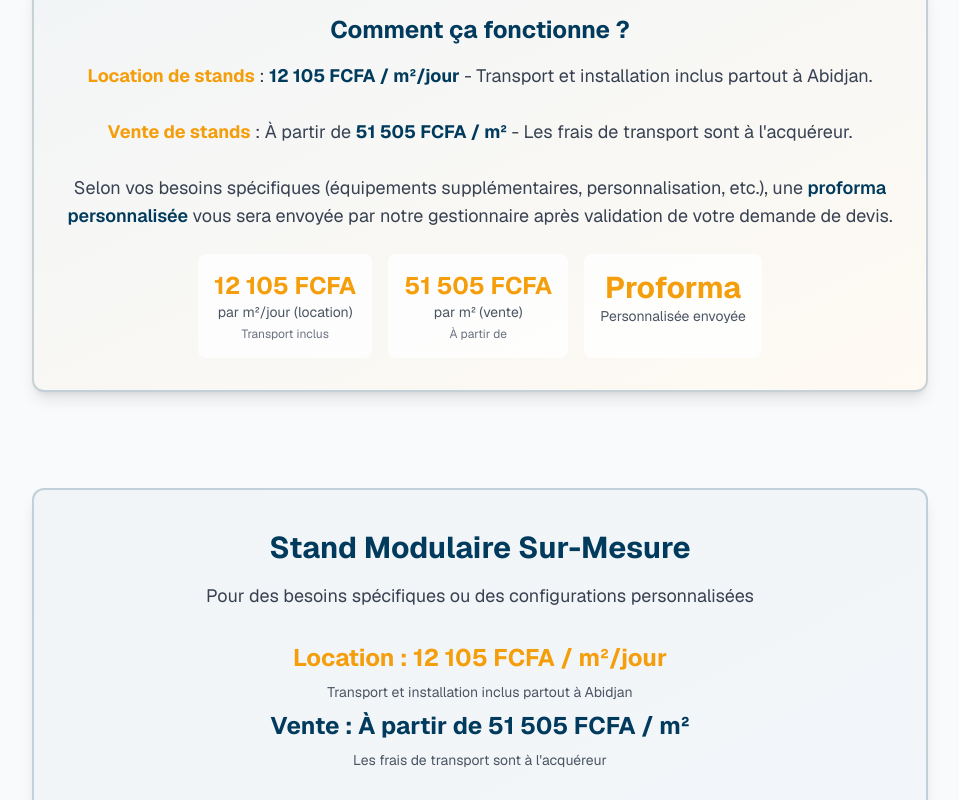
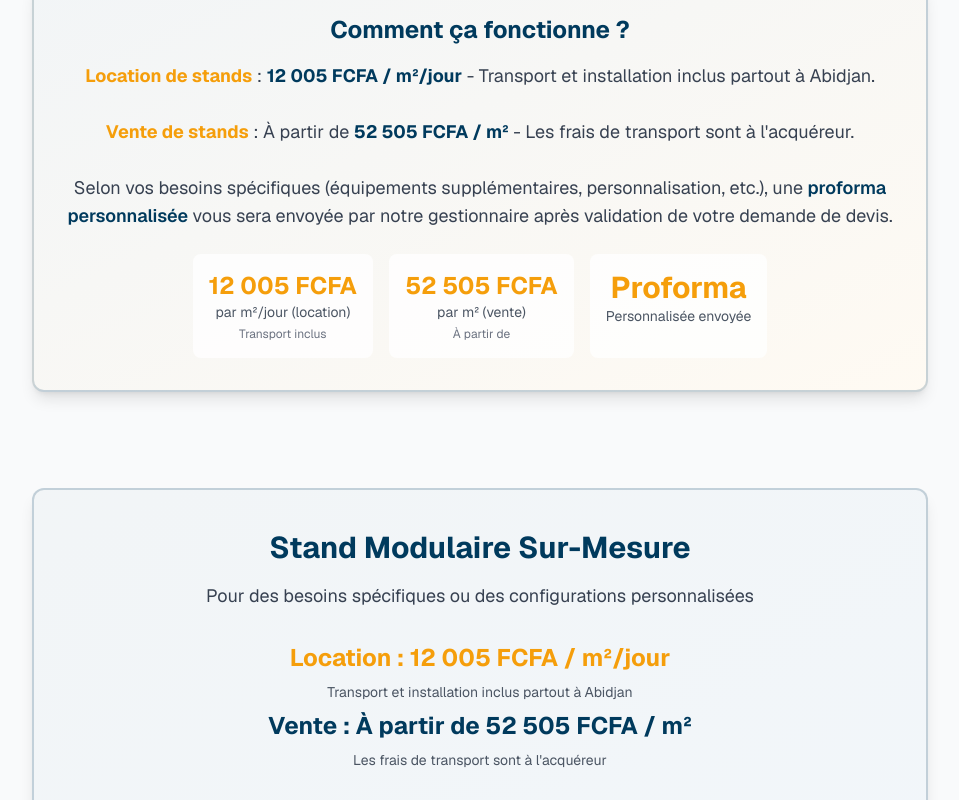
Before and after one commit to Mollylil16/medistand, a Next.js app: page /tarifs in a window 1280 px wide. Shown: the part 700-1500 px from the top of the page, without its empty margins (160-1119 px from the left). Built offline with nearby package versions, Linux system fonts and the light colour scheme.

Commit message:
Mise a jour du site web

```diff
--- a/src/app/reservation/page.tsx
+++ b/src/app/reservation/page.tsx
@@ -197,7 +197,7 @@ export default function ReservationPage() {
                     <div className="flex flex-col sm:flex-row items-start sm:items-baseline justify-between pt-2 border-t gap-3">
                       <div className="flex-1">
                         <div className="text-lg sm:text-xl md:text-2xl font-bold text-primary">
-                          12 105 FCFA / m²/jour
+                          12 005 FCFA / m²/jour
                         </div>
                         <div className="text-xs text-gray-600">
                           {parseInt(stand.dimensions.largeur) * parseInt(stand.dimensions.profondeur)}m² - Transport et installation inclus
--- a/src/app/stands/page.tsx
+++ b/src/app/stands/page.tsx
@@ -95,7 +95,7 @@ export default function StandsPage() {
                           <div className="flex-1">
                             <div className="text-xs sm:text-sm text-gray-600 mb-1">Tarif location</div>
                             <div className="text-2xl sm:text-3xl md:text-4xl font-bold text-primary">
-                              12 105 FCFA / m²/jour
+                              12 005 FCFA / m²/jour
                             </div>
                             <div className="text-xs sm:text-sm text-gray-600 mt-1">
                               Transport et installation inclus partout à Abidjan
--- a/src/app/tarifs/page.tsx
+++ b/src/app/tarifs/page.tsx
@@ -40,7 +40,7 @@ export default function TarifsPage() {
         <div className="container mx-auto px-4 sm:px-6">
           <SectionTitle
             title="Nos Tarifs"
-            subtitle="Location : 12 105 FCFA / m²/jour | Vente : À partir de 51 505 FCFA / m²"
+            subtitle="Location : 12 005 FCFA / m²/jour | Vente : À partir de 52 505 FCFA / m²"
           />
 
           {/* Info Tarification */}
@@ -51,9 +51,9 @@ export default function TarifsPage() {
                   Comment ça fonctionne ?
                 </h3>
                 <p className="text-base sm:text-lg text-gray-700 leading-relaxed">
-                  <span className="font-bold text-accent">Location de stands</span> : <span className="font-bold text-primary">12 105 FCFA / m²/jour</span> - Transport et installation inclus partout à Abidjan.
+                  <span className="font-bold text-accent">Location de stands</span> : <span className="font-bold text-primary">12 005 FCFA / m²/jour</span> - Transport et installation inclus partout à Abidjan.
                   <br /><br />
-                  <span className="font-bold text-accent">Vente de stands</span> : À partir de <span className="font-bold text-primary">51 505 FCFA / m²</span> - Les frais de transport sont à l'acquéreur.
+                  <span className="font-bold text-accent">Vente de stands</span> : À partir de <span className="font-bold text-primary">52 505 FCFA / m²</span> - Les frais de transport sont à l'acquéreur.
                   <br /><br />
                   Selon vos besoins spécifiques (équipements supplémentaires, personnalisation, etc.),
                   une <span className="font-semibold text-primary">proforma personnalisée</span> vous sera envoyée
@@ -61,12 +61,12 @@ export default function TarifsPage() {
                 </p>
                 <div className="flex flex-col sm:flex-row gap-3 sm:gap-4 justify-center pt-2">
                   <div className="bg-white/80 p-3 sm:p-4 rounded-lg">
-                    <div className="text-xl sm:text-2xl font-bold text-accent">12 105 FCFA</div>
+                    <div className="text-xl sm:text-2xl font-bold text-accent">12 005 FCFA</div>
                     <div className="text-xs sm:text-sm text-gray-600">par m²/jour (location)</div>
                     <div className="text-xs text-gray-500 mt-1">Transport inclus</div>
                   </div>
                   <div className="bg-white/80 p-3 sm:p-4 rounded-lg">
-                    <div className="text-xl sm:text-2xl font-bold text-accent">51 505 FCFA</div>
+                    <div className="text-xl sm:text-2xl font-bold text-accent">52 505 FCFA</div>
                     <div className="text-xs sm:text-sm text-gray-600">par m² (vente)</div>
                     <div className="text-xs text-gray-500 mt-1">À partir de</div>
                   </div>
@@ -97,7 +97,7 @@ export default function TarifsPage() {
 
                 <div className="mb-4 sm:mb-6">
                   <div className="text-xl sm:text-2xl md:text-3xl font-bold text-primary mb-1 sm:mb-2">
-                    12 105 FCFA / m²/jour
+                    12 005 FCFA / m²/jour
                   </div>
                   <div className="text-xs sm:text-sm text-gray-600">
                     Surface : {parseInt(stand.dimensions.largeur) * parseInt(stand.dimensions.profondeur)}m²
@@ -141,13 +141,13 @@ export default function TarifsPage() {
               </p>
               <div className="space-y-2 py-3 sm:py-4">
                 <div className="text-xl sm:text-2xl font-bold text-accent">
-                  Location : 12 105 FCFA / m²/jour
+                  Location : 12 005 FCFA / m²/jour
                 </div>
                 <div className="text-xs sm:text-sm text-gray-600">
                   Transport et installation inclus partout à Abidjan
                 </div>
                 <div className="text-xl sm:text-2xl font-bold text-primary mt-3">
-                  Vente : À partir de 51 505 FCFA / m²
+                  Vente : À partir de 52 505 FCFA / m²
                 </div>
                 <div className="text-xs sm:text-sm text-gray-600">
                   Les frais de transport sont à l'acquéreur
@@ -240,7 +240,7 @@ export default function TarifsPage() {
             {[
               {
                 titre: 'Tarifs Compétitifs',
-                description: 'Location à 12 105 FCFA/m²/jour avec transport et installation inclus partout à Abidjan. Vente à partir de 51 505 FCFA/m². Des prix attractifs sans compromis sur la qualité.',
+                description: 'Location à 12 005 FCFA/m²/jour avec transport et installation inclus partout à Abidjan. Vente à partir de 52 505 FCFA/m². Des prix attractifs sans compromis sur la qualité.',
                 color: 'from-blue-500 to-blue-600',
               },
               {
--- a/src/components/forms/DevisForm.tsx
+++ b/src/components/forms/DevisForm.tsx
@@ -329,9 +329,9 @@ export const DevisForm: React.FC = () => {
             <p className="text-xs sm:text-sm text-gray-700">
               <span className="font-semibold text-primary">Note :</span> Une proforma vous sera envoyée par email après validation de votre demande.
               <br />
-              <span className="font-semibold">Location :</span> <span className="font-bold text-accent">12 105 FCFA / m²/jour</span> - Transport et installation inclus partout à Abidjan.
+              <span className="font-semibold">Location :</span> <span className="font-bold text-accent">12 005 FCFA / m²/jour</span> - Transport et installation inclus partout à Abidjan.
               <br />
-              <span className="font-semibold">Vente :</span> À partir de <span className="font-bold text-accent">51 505 FCFA / m²</span> - Les frais de transport sont à l'acquéreur.
+              <span className="font-semibold">Vente :</span> À partir de <span className="font-bold text-accent">52 505 FCFA / m²</span> - Les frais de transport sont à l'acquéreur.
             </p>
           </div>
           <p className="text-xs sm:text-sm text-gray-500 text-center mt-3 sm:mt-4">
--- a/src/components/home/Hero.tsx
+++ b/src/components/home/Hero.tsx
@@ -2,7 +2,6 @@
 
 import React from 'react';
 import Link from 'next/link';
-import Image from 'next/image';
 import { ArrowRight, CheckCircle, Sparkles } from 'lucide-react';
 import { Button } from '@/components/ui/Button';
 
@@ -86,15 +85,16 @@ export const Hero: React.FC = () => {
           {/* Visual */}
           <div className="relative lg:block animate-fade-in mt-8 lg:mt-0">
             <div className="relative w-full h-[300px] sm:h-[400px] md:h-[500px] lg:h-[600px]">
-              {/* Main Image */}
+              {/* Main Video */}
               <div className="absolute inset-0 rounded-2xl sm:rounded-3xl border-2 border-white/20 shadow-2xl overflow-hidden">
-                <Image
-                  src="/stand 1.jpeg"
-                  alt="Stand Professionnel MediStand Africa"
-                  fill
-                  className="object-cover"
-                  priority
-                  sizes="(max-width: 768px) 100vw, 50vw"
+                <video
+                  src="/Stands.mp4"
+                  autoPlay
+                  loop
+                  muted
+                  playsInline
+                  className="w-full h-full object-cover"
+                  aria-label="Stand Professionnel MediStand Africa"
                 />
                 <div className="absolute inset-0 bg-gradient-to-t from-primary/60 via-transparent to-transparent" />
               </div>
--- a/src/components/home/StandsPreview.tsx
+++ b/src/components/home/StandsPreview.tsx
@@ -83,7 +83,7 @@ export const StandsPreview: React.FC = () => {
                     <div>
                       <div className="text-xs sm:text-sm text-gray-600">Tarif location</div>
                       <div className="text-2xl sm:text-3xl font-bold text-primary">
-                        12 105 FCFA / m²/jour
+                        12 005 FCFA / m²/jour
                       </div>
                       <div className="text-xs text-gray-500 mt-1">
                         {parseInt(stand.dimensions.largeur) * parseInt(stand.dimensions.profondeur)}m² - Transport inclus
--- a/src/constants/stands.ts
+++ b/src/constants/stands.ts
@@ -32,7 +32,7 @@ export const stands: Stand[] = [
       'Installation professionnelle incluse',
       'Transport et démontage inclus',
     ],
-    prix: 0, // Prix au m² : 12 105 FCFA/m²/jour - Transport et installation inclus partout à Abidjan
+    prix: 0, // Prix au m² : 12 005 FCFA/m²/jour - Transport et installation inclus partout à Abidjan
     image: '/stand 1.jpeg',
     caracteristiques: [
       'Surface totale: 18m²',
@@ -72,7 +72,7 @@ export const stands: Stand[] = [
       'Parfait pour petits budgets',
       'Transport inclus',
     ],
-    prix: 0, // Prix au m² : 12 105 FCFA/m²/jour - Transport et installation inclus partout à Abidjan
+    prix: 0, // Prix au m² : 12 005 FCFA/m²/jour - Transport et installation inclus partout à Abidjan
     image: '/stand 2 .jpeg',
     caracteristiques: [
       'Surface totale: 6m²',
@@ -112,7 +112,7 @@ export const stands: Stand[] = [
       'Installation professionnelle',
       'Support technique inclus',
     ],
-    prix: 0, // Prix au m² : 12 105 FCFA/m²/jour - Transport et installation inclus partout à Abidjan
+    prix: 0, // Prix au m² : 12 005 FCFA/m²/jour - Transport et installation inclus partout à Abidjan
     image: '/stand 3.jpeg',
     caracteristiques: [
       'Surface totale: 9m²',
```
Also changed, not shown: src/app/configurateur/page.tsx (+6 -6 lines), 2 other files (tests, documents, lock files or other folders).
